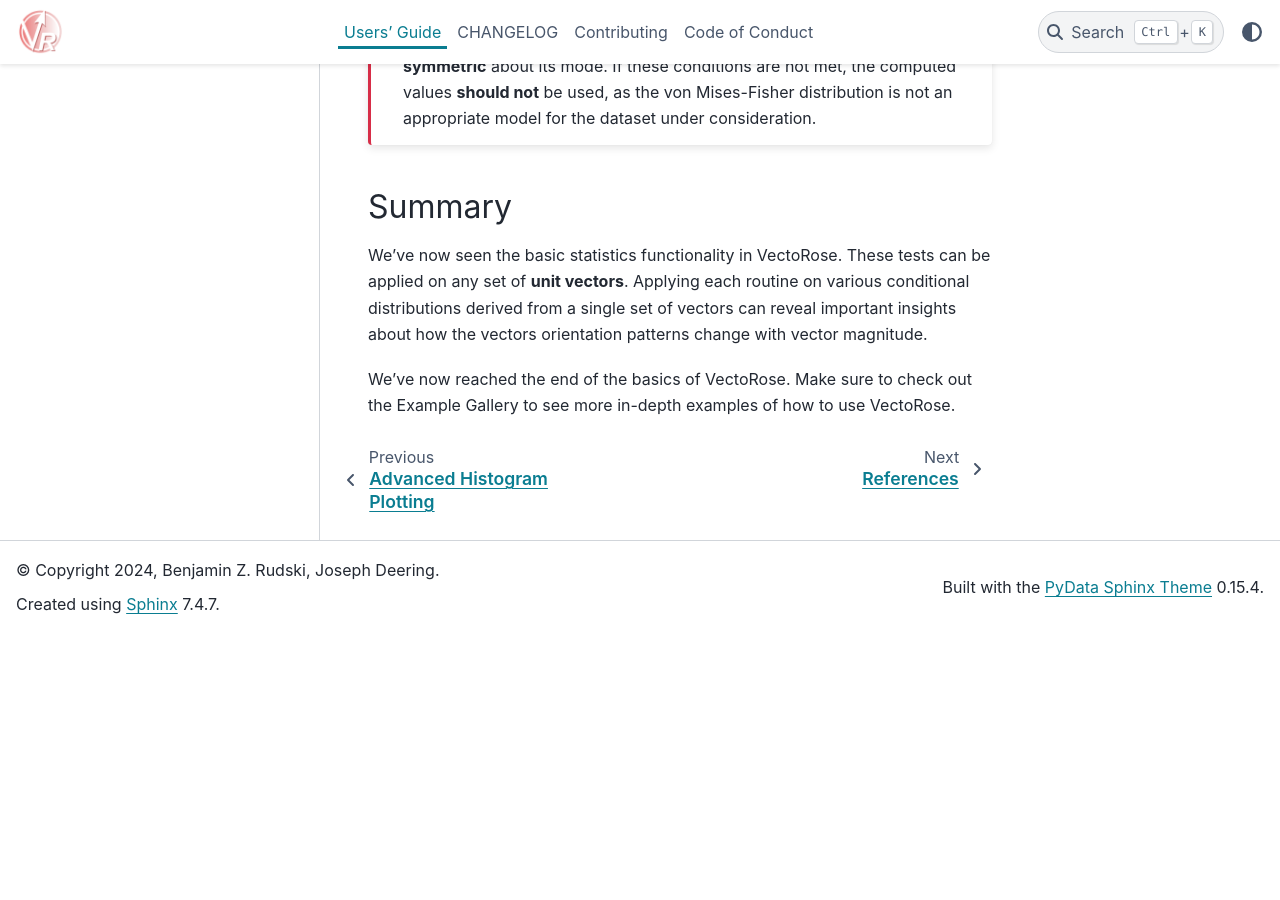
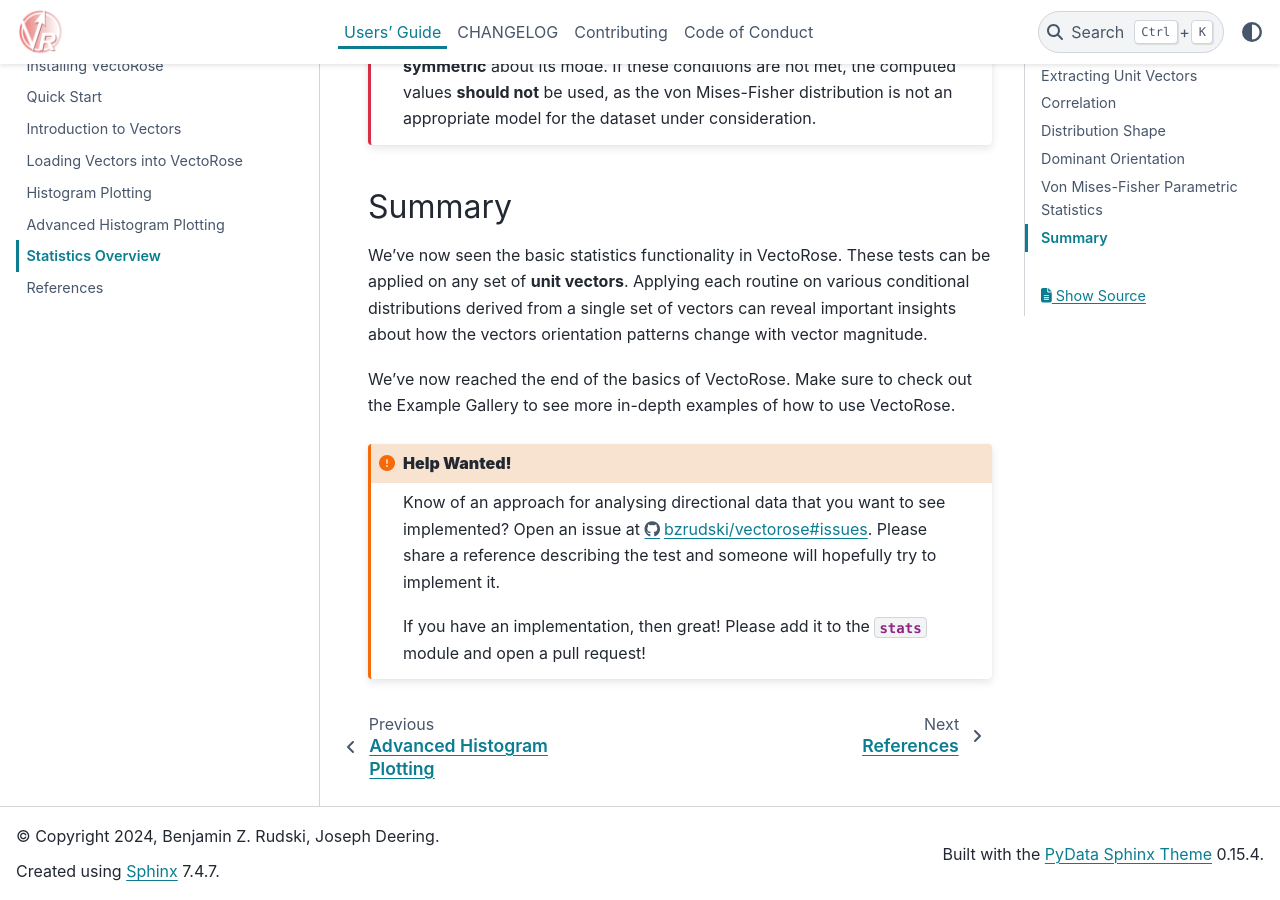
Before and after one commit to bzrudski/vectorose, a Sphinx documentation site: the page built from docs/users_guide/statistics.md, in a window 1280 px wide and 900 px high, scrolled down 13925 px. Built offline with Sphinx 7.4.7 and the PyData theme 0.15.4, drawn with Linux system fonts in a browser that asks for light colours; pages that are not in the unit, such as notebooks, are missing from menus; cross-references to code outside the pages are shown as plain code; before the commit the page ends 14559 px from its top, so only the background shows below that; some of the changed text lies outside the part shown.

Commit message:
docs: add help wanted section in stats and fix clarification admonition.

````diff
--- a/docs/users_guide/statistics.md
+++ b/docs/users_guide/statistics.md
@@ -187,7 +187,9 @@ hypothesis* that the magnitude **is** correlated with the direction is
 tested against the *null hypothesis* that these quantities are
 uncorrelated.
 
-```{note} To clarify...
+```{admonition} To clarify...
+:class: note
+
 Under the **alternate hypothesis**, there is a relationship
 between the magnitude and the orientation, with different magnitudes
 present at specific orientations and certain orientations being present
@@ -660,3 +662,17 @@ with vector magnitude.
 We've now reached the end of the basics of VectoRose. Make sure to check
 out the {doc}`Example Gallery<../auto_examples/index>` to see more in-depth
 examples of how to use VectoRose.
+
+```{admonition} **Help Wanted!**
+:class: important
+
+Know of an approach for analysing directional data that you want to see
+implemented? Open an issue at
+[https://github.com/bzrudski/vectorose/issues](
+https://github.com/bzrudski/vectorose/issues).
+Please share a reference describing the test and someone will hopefully try
+to implement it.
+
+If you have an implementation, then great! Please add it to the
+{mod}`.stats` module and open a pull request!
+```
````
